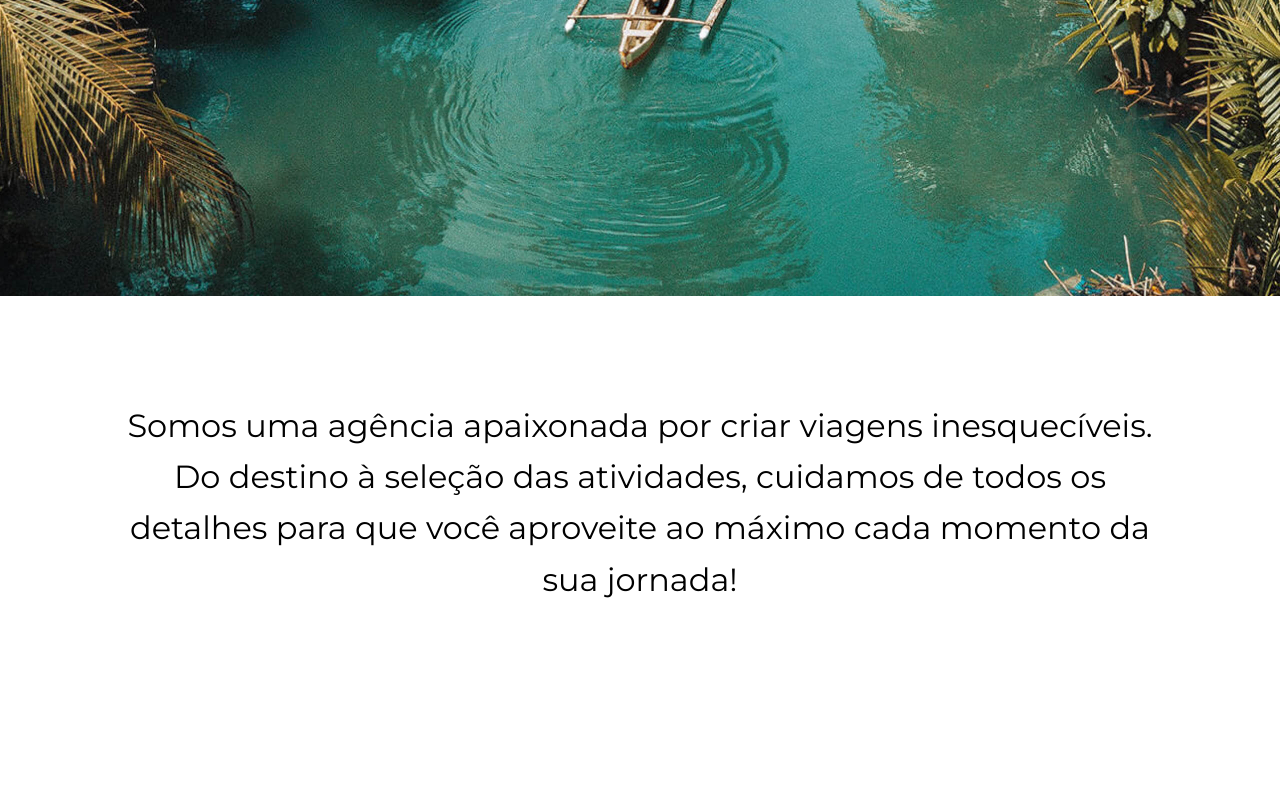
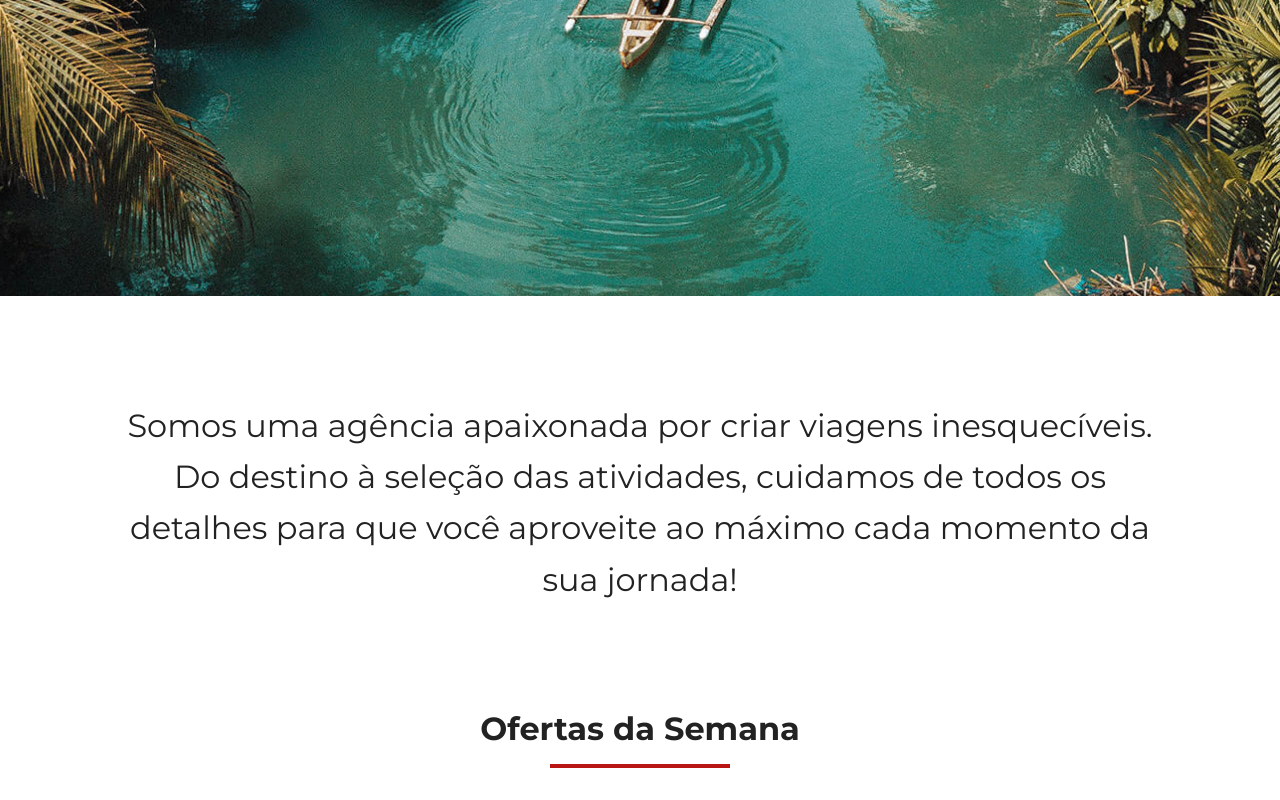
Before and after one commit to vilasboas-developer/jornada-viagens, a plain HTML site: page index.html in a window 1280 px wide. Shown: the part 464-1264 px from the top of the page. Before the commit the page ends 1173 px from the top, so only its background shows below. Drawn offline with Linux system fonts and the light colour scheme.

Commit message:
Adiciona titulo componentizado

```diff
--- a/css/global.css
+++ b/css/global.css
@@ -40,4 +40,26 @@ button {
 
 body {
   font-family: "Montserrat", sans-serif;
+  color: var(--text-primary-color);
 }
+
+.section-title h2 {
+  font-size: 28px;
+  font-weight: var(--title-weight);
+  margin: 0;
+  text-align: center;
+}
+
+.section-title hr {
+  width: 180px;
+  height: 4px;
+  background-color: var(--primary-color);
+  border: none;
+  margin: 16px auto 32px;
+}
+
+@media screen and (min-width: 768px) {
+  .section-title h2 {
+    font-size: 32px;
+  }
+}
--- a/css/style.css
+++ b/css/style.css
@@ -1,3 +1,4 @@
 @import url(global.css);
 @import url(header.css);
 @import url(hero.css);
+@import url(offers.css);
--- a/index.html
+++ b/index.html
@@ -55,5 +55,17 @@
         aproveite ao máximo cada momento da sua jornada!
       </h2>
     </section>
+    <section class="offers">
+      <div class="section-title">
+        <h2>Ofertas da Semana</h2>
+        <hr />
+      </div>
+    </section>
+    <!-- <section class="categories">
+      <div class="section-title">
+        <h2>Busque por Categoria</h2>
+        <hr />
+      </div>
+    </section> -->
   </body>
 </html>
```
Also changed, not shown: css/offers.css (added).
